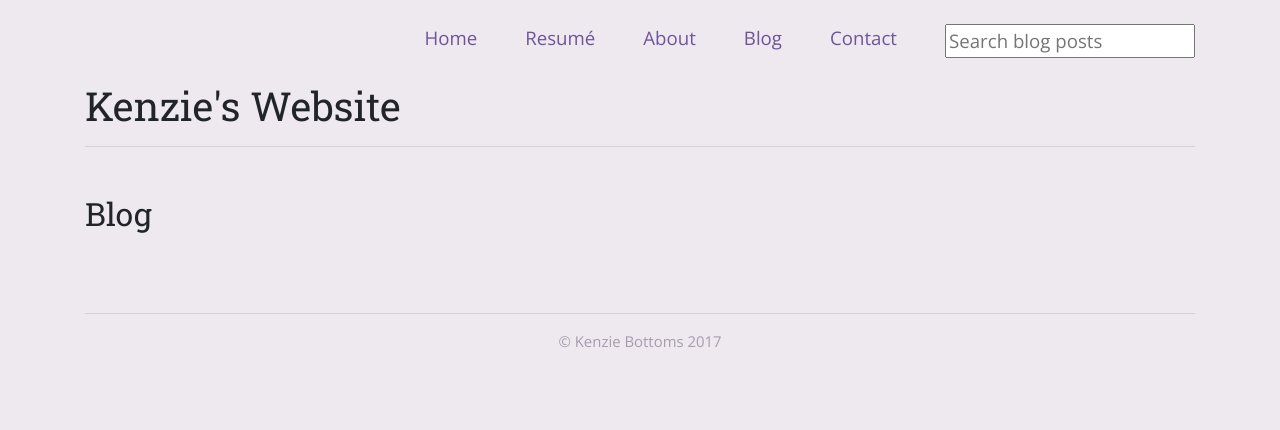
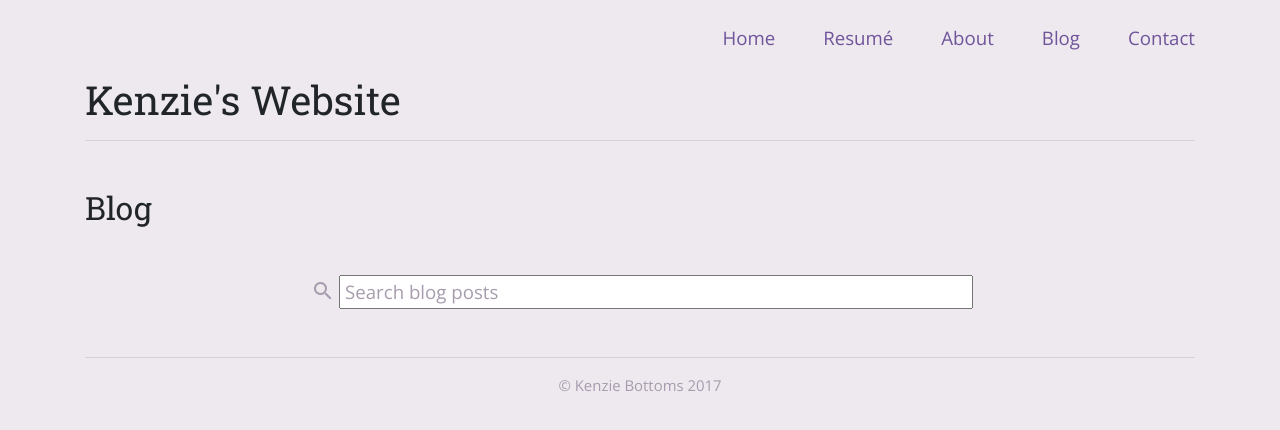
Before and after one commit to kenziebottoms/kenzie-ink-v3, a web app: file blog.html in a window 1280 px wide. Shown: the top 430 px of the page. Run offline with its HTML, style and script files only (its server is not run), Linux system fonts and the light colour scheme; style sheets or scripts are compiled from the project's sources; some libraries are stand-ins or nearby versions.

Commit message:
changed blogs from flex to grid, changed search to regex

```diff
--- a/assets/sass/style.scss
+++ b/assets/sass/style.scss
@@ -25,13 +25,37 @@ a {
 
 #blog {
     .card {
-        margin-bottom: 2rem;
         cursor: pointer;
     }
-}
-
-#blog-holder .card.failed-search {
-    opacity: .25;
+    #blog-holder {
+        display: grid;
+        grid-template-columns: 1fr 1fr 1fr;
+        grid-column-gap: 1.5rem;
+        grid-row-gap: 1.5rem;
+        .card {
+            &.failed-search {
+                opacity: .25;
+            }
+        }
+    }
+    #search {
+        width: 60%;
+        margin: 2rem auto 1rem auto;
+        display: flex;
+        flex-wrap: nowrap;
+        i {
+            flex-grow: 0;
+            padding: .25rem;
+            color: $gray;
+        }
+        input {
+            flex-basis: 100%;
+            padding-left: .25rem;
+            &::placeholder {
+                color: $gray;
+            }
+        }
+    }
 }
 
 #resume {
--- a/blog.html
+++ b/blog.html
@@ -34,9 +34,6 @@
             <li class="nav-item pl-5">
                 <a href="/contact.html">Contact</a>
             </li>
-            <li class="nav-item pl-5">
-                <input id="search-blogs" type="text" placeholder="Search blog posts">
-            </li>
         </ul>
     </nav>
 
@@ -50,7 +47,19 @@
                 <h2 class="my-5">Blog</h2>
             </header>
             <div id="blog-highlight">
-                <div class="row"></div>
+                <!-- div.col
+                    article.card#post-${blog.id}
+                        div.card-body
+                            h4.card-title
+                                ${blog.title}
+                            h6.card-subtitle.mb-2.text-muted
+                                ${blog.date}
+                            p.card-text"
+                                ${blog.content} -->
+            </div>
+            <div id="search">
+                <i class="material-icons">search</i>
+                <input id="search-blogs" type="text" placeholder="Search blog posts">
             </div>
             <div id="blog-holder"></div>
         </section>
@@ -66,6 +75,8 @@
     <script src="https://cdnjs.cloudflare.com/ajax/libs/popper.js/1.12.3/umd/popper.min.js" integrity="sha384-vFJXuSJphROIrBnz7yo7oB41mKfc8JzQZiCq4NCceLEaO4IHwicKwpJf9c9IpFgh" crossorigin="anonymous"></script>
     <script src="https://maxcdn.bootstrapcdn.com/bootstrap/4.0.0-beta.2/js/bootstrap.min.js" integrity="sha384-alpBpkh1PFOepccYVYDB4do5UnbKysX5WZXm3XxPqe5iKTfUKjNkCk9SaVuEZflJ" crossorigin="anonymous"></script>
     <script src="/dist/bundle.js"></script>
+    <link href="https://fonts.googleapis.com/icon?family=Material+Icons"
+    rel="stylesheet">
 </body>
 
 </html>
```
Also changed, not shown: assets/js/dom.js (+4 -10 lines), assets/js/events.js (+4 -3 lines), README.md, 1 other file.
